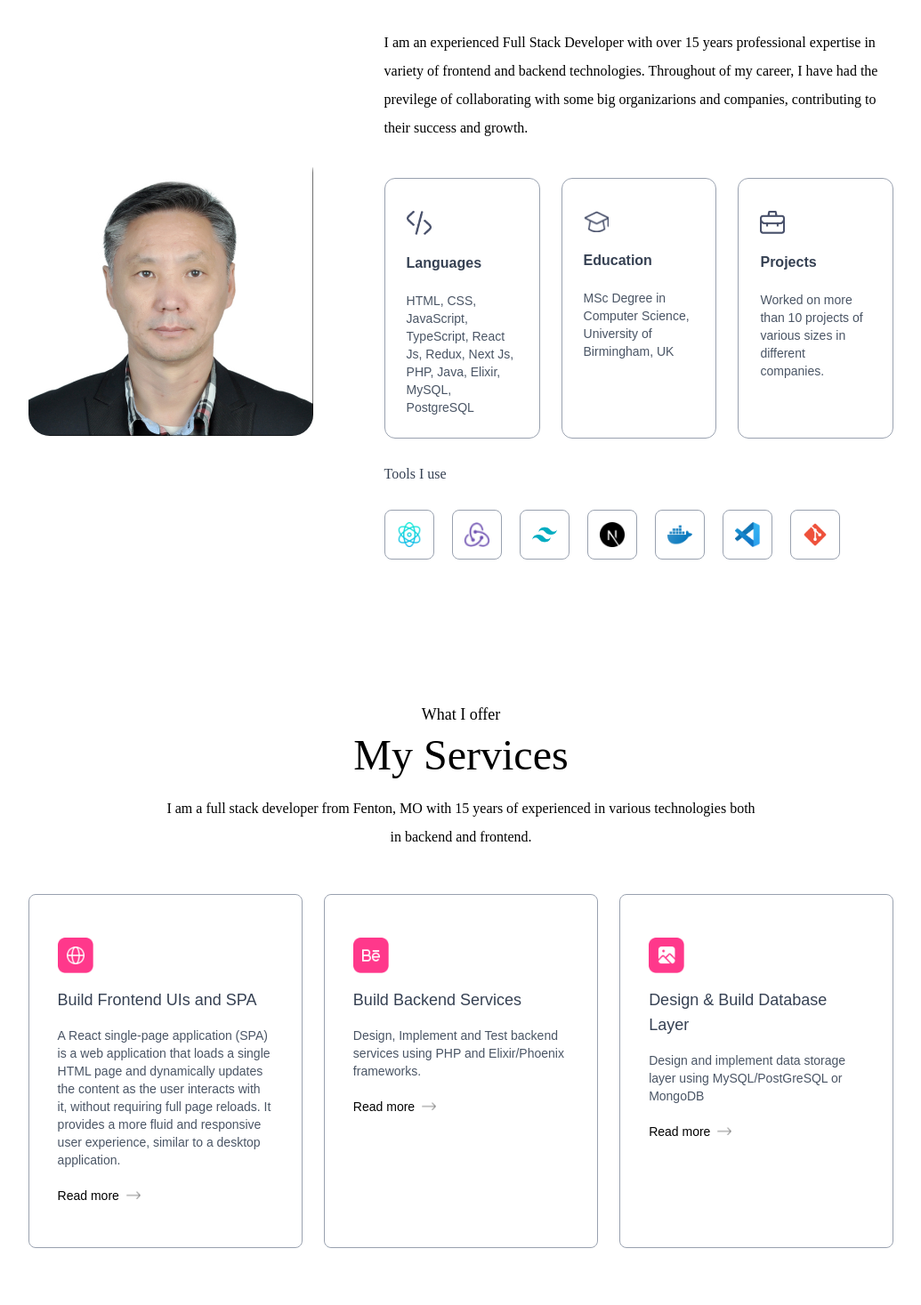
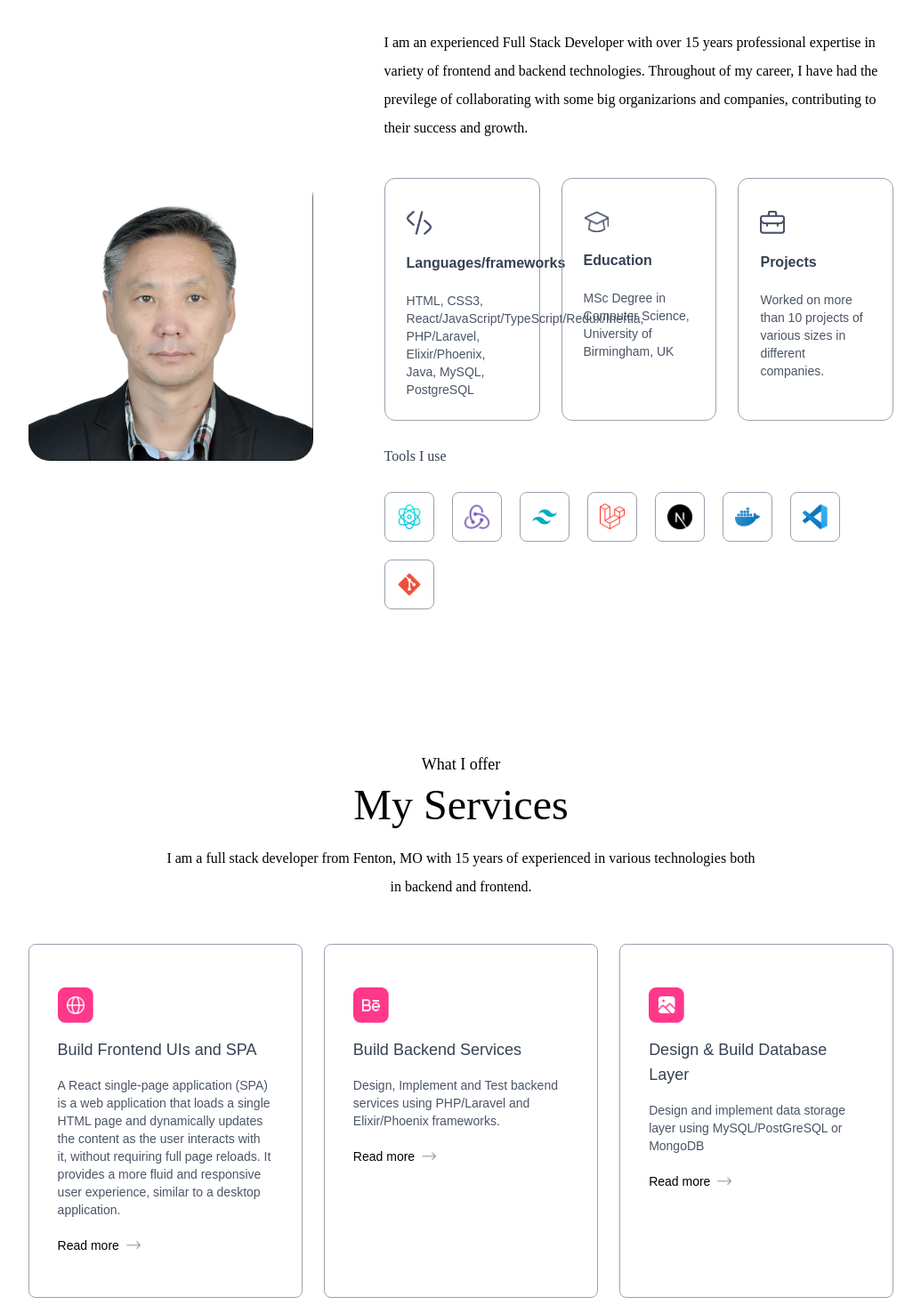
Before and after one commit to tbattur22/portfolio, a Next.js app: page / in a window 1280 px wide. Shown: the part 972-2439 px from the top of the page at 89% size, without its empty margins (122-1157 px from the left). Built offline with nearby package versions, Linux system fonts and the light colour scheme; a web font is replaced by a local one.

Commit message:
Added laravel to tools

```diff
--- a/assets/assets.js
+++ b/assets/assets.js
@@ -41,7 +41,8 @@ import reactjs from './reactjs.png';
 import redux from './redux.png';
 import tailwind from './tailwind.png';
 import nextjs from './Next.js.png';
-import docker from './docker.png'
+import docker from './docker.png';
+import laravel from './laravel.png'
 
 export const assets = {
     my_photo,
@@ -59,6 +60,7 @@ export const assets = {
     tailwind,
     nextjs,
     docker,
+    laravel,
     firebase,
     figma,
     git,
@@ -136,12 +138,12 @@ export const workData = [
 export const serviceData = [
     { icon: assets.web_icon, title: 'Build Frontend UIs and SPA', description: 'A React single-page application (SPA) is a web application that loads a single HTML page and dynamically updates the content as the user interacts with it, without requiring full page reloads. It provides a more fluid and responsive user experience, similar to a desktop application.', link: '' },
     // { icon: assets.mobile_icon, title: 'Mobile app', description: 'Mobile app development involves creating software for mobile devices...', link: '' },
-    { icon: assets.ui_icon, title: 'Build Backend Services', description: 'Design, Implement and Test backend services using PHP and Elixir/Phoenix frameworks.', link: '' },
+    { icon: assets.ui_icon, title: 'Build Backend Services', description: 'Design, Implement and Test backend services using PHP/Laravel and Elixir/Phoenix frameworks.', link: '' },
     { icon: assets.graphics_icon, title: 'Design & Build Database Layer', description: 'Design and implement data storage layer using MySQL/PostGreSQL or MongoDB', link: '' },
 ]
 
 export const infoList = [
-    { icon: assets.code_icon, iconDark: assets.code_icon_dark, title: 'Languages', description: 'HTML, CSS, JavaScript, TypeScript, React Js, Redux, Next Js, PHP, Java, Elixir, MySQL, PostgreSQL' },
+    { icon: assets.code_icon, iconDark: assets.code_icon_dark, title: 'Languages/frameworks', description: 'HTML, CSS3, React/JavaScript/TypeScript/Redux/Inertia, PHP/Laravel, Elixir/Phoenix, Java, MySQL, PostgreSQL' },
     { icon: assets.edu_icon, iconDark: assets.edu_icon_dark, title: 'Education', description: 'MSc Degree in Computer Science, University of Birmingham, UK' },
     { icon: assets.project_icon, iconDark: assets.project_icon_dark, title: 'Projects', description: 'Worked on more than 10 projects of various sizes in different companies.' }
 ];
@@ -158,6 +160,10 @@ export const toolsData = [
     {
         icon: assets.tailwind,
         tooltip: "Tailwind CSS"
+    },
+    {
+        icon: assets.laravel,
+        tooltip: "Laravel"
     },
     {
         icon: assets.nextjs,
```
Also changed, not shown: assets/laravel.png (added).
